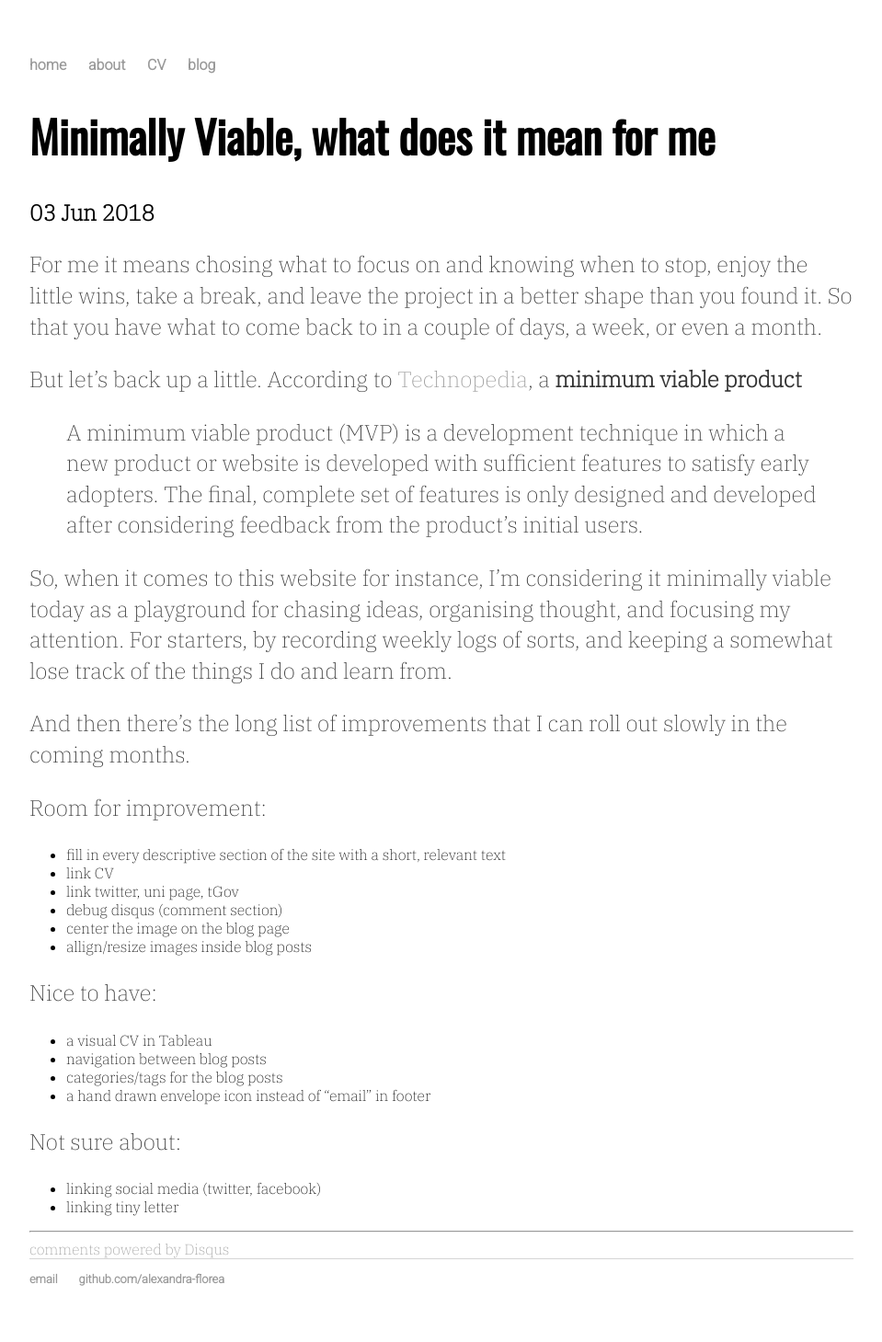
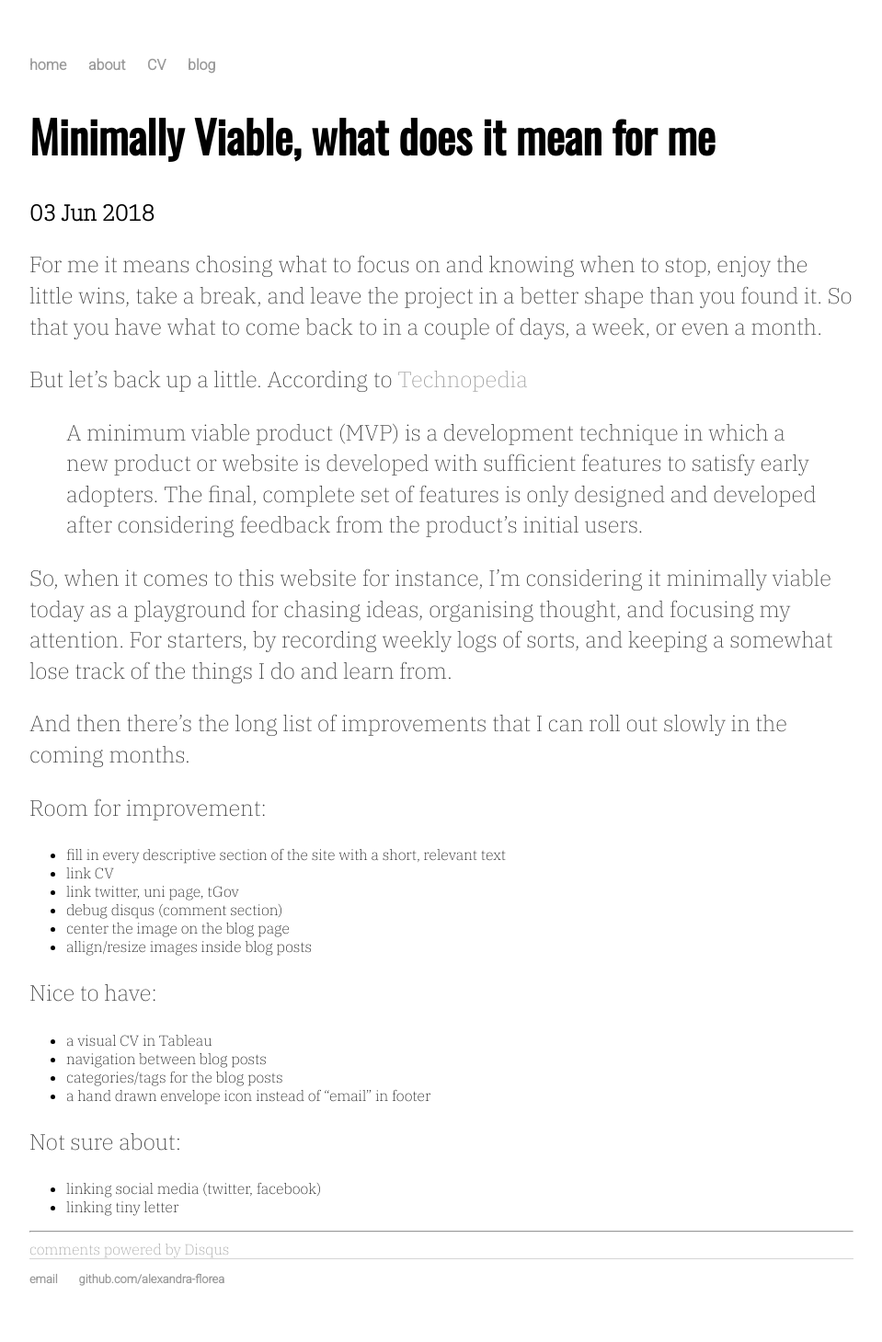
Before and after one commit to alexandra-florea/alexandra-florea.github.io, a Jekyll site: the page built from _posts/2018-06-03-minimally-viable.md, in a window 1280 px wide. Shown: the whole page at 92% size, without its empty margins (160-1119 px from the left). Built offline with Jekyll 4.4.1, drawn with Linux system fonts in a browser that asks for light colours; comment, search, counter and statistics services are not loaded.

Commit message:
Update 2018-06-03-minimally-viable.md

```diff
--- a/_posts/2018-06-03-minimally-viable.md
+++ b/_posts/2018-06-03-minimally-viable.md
@@ -6,7 +6,7 @@ date: 2018-06-03
 
 For me it means chosing what to focus on and knowing when to stop, enjoy the little wins, take a break, and leave the project in a better shape than you found it. So that you have what to come back to in a couple of days, a week, or even a month.
 
-But let's back up a little. According to [Technopedia](https://www.techopedia.com/definition/27809/minimum-viable-product-mvp), a **minimum viable product**
+But let's back up a little. According to [Technopedia](https://www.techopedia.com/definition/27809/minimum-viable-product-mvp)
 > A minimum viable product (MVP) is a development technique in which a new product or website is developed with sufficient features to satisfy early adopters. The final, complete set of features is only designed and developed after considering feedback from the product's initial users.
 
 So, when it comes to this website for instance, I'm considering it minimally viable today as a playground for chasing ideas, organising thought, and focusing my attention. For starters, by recording weekly logs of sorts, and keeping a somewhat lose track of the things I do and learn from.
```
